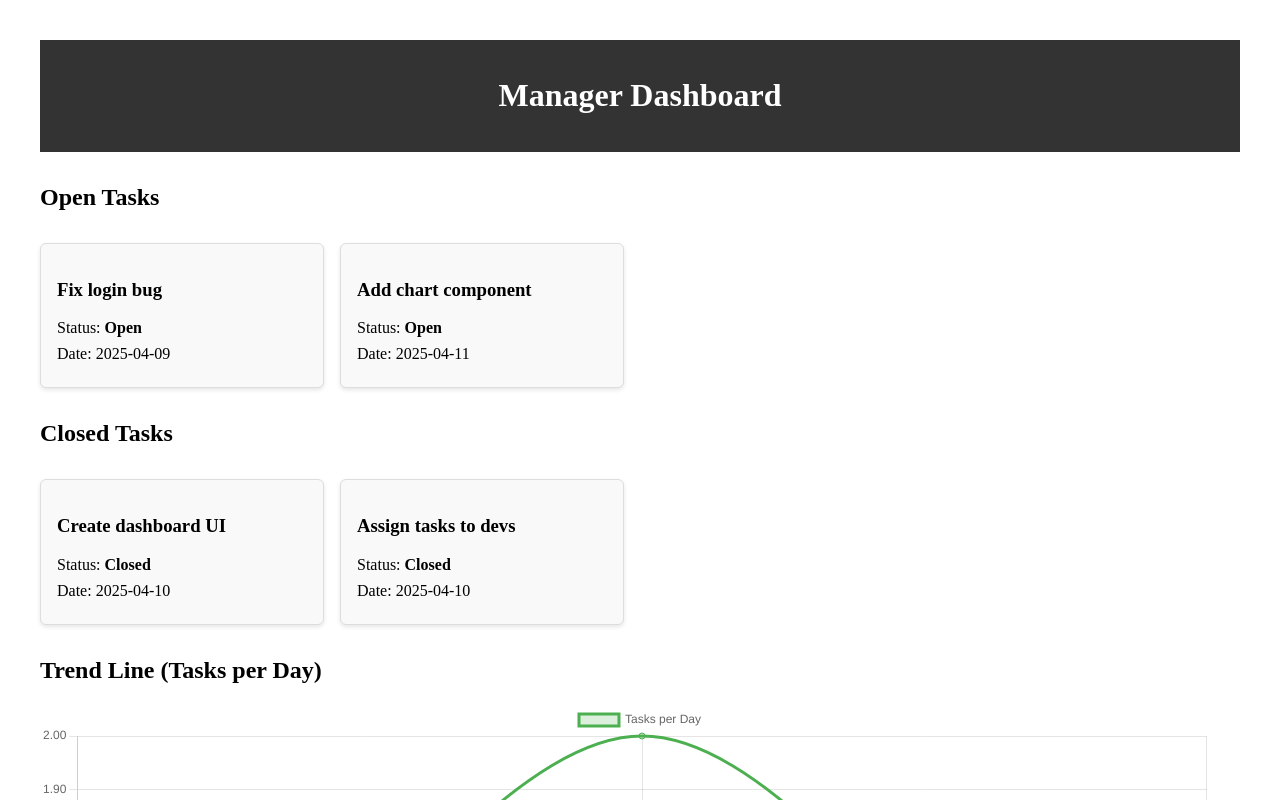
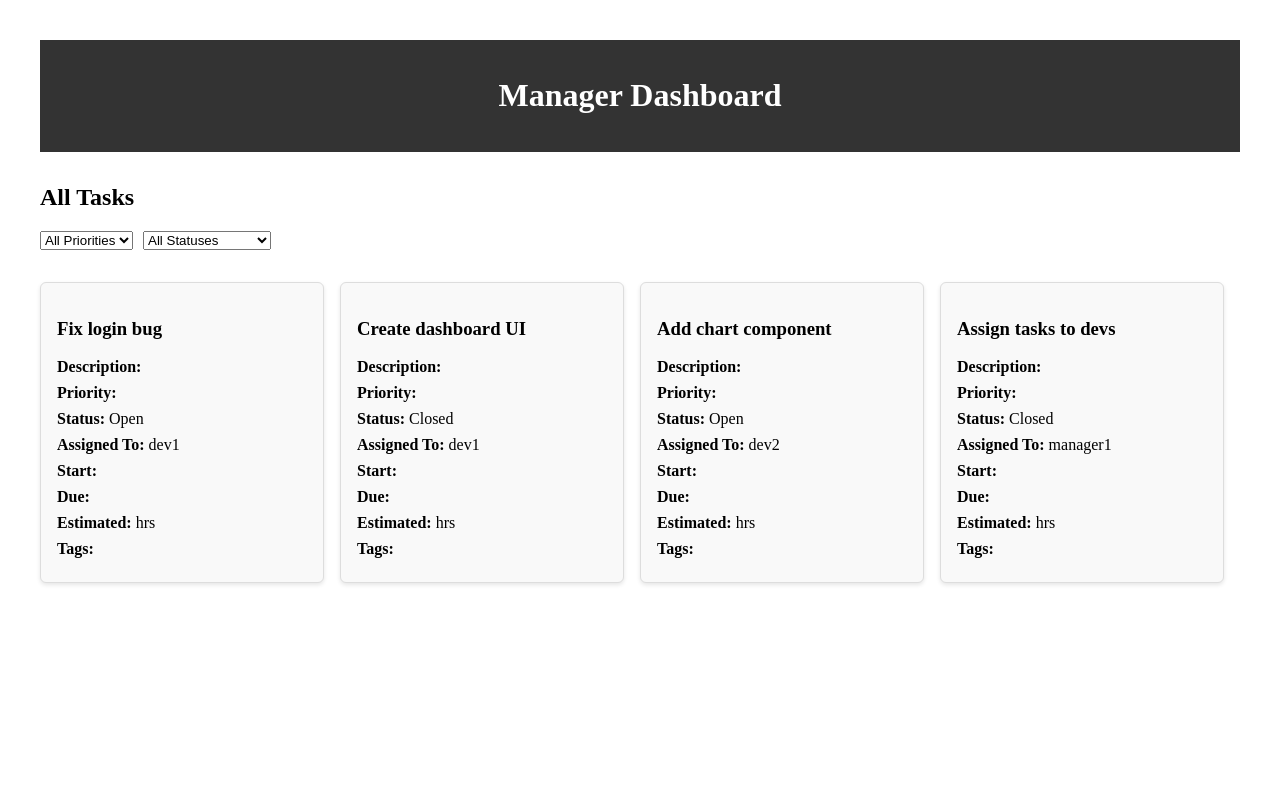
Before and after one commit to rathodashwini990/Bug-Task-Tracker-App, a Next.js app: page /dashboard/manager in a window 1280 px wide. Shown: the top 800 px of the page. Built offline with nearby package versions, Linux system fonts and the light colour scheme.

Commit message:
Add edit/delete task feature, request closure for bugs, manager approval, filters

```diff
--- a/src/components/TaskCard.js
+++ b/src/components/TaskCard.js
@@ -1,9 +1,40 @@
-export default function TaskCard({ title, status, date }) {
+export default function TaskCard({ task, role, onDelete, onEdit, onAction }) {
+    const {
+      id, title, description, priority, status, assignedTo,
+      startDate, dueDate, tags, estimatedHours, type
+    } = task;
+
+    const isDeveloper = role === "Developer";
+    const isManager = role === "Manager";
+
     return (
       <div className="task-card">
-        <h3>{title}</h3>
-        <p>Status: <strong>{status}</strong></p>
-        <p>Date: {date}</p>
+        <h3>{title} <span className="tag">{type}</span></h3>
+        <p><strong>Description:</strong> {description}</p>
+        <p><strong>Priority:</strong> {priority}</p>
+        <p><strong>Status:</strong> {status}</p>
+        <p><strong>Assigned To:</strong> {assignedTo}</p>
+        <p><strong>Start:</strong> {startDate}</p>
+        <p><strong>Due:</strong> {dueDate}</p>
+        <p><strong>Estimated:</strong> {estimatedHours} hrs</p>
+        <p><strong>Tags:</strong> {tags?.join(", ")}</p>
+
+        {isDeveloper && (
+          <div className="task-actions">
+            <button onClick={() => onEdit(task)}>Edit</button>
+            <button onClick={() => onDelete(id)}>Delete</button>
+            {status !== "Pending Approval" && status !== "Closed" && type === "Bug" && (
+              <button onClick={() => onAction(id, "Pending Approval")}>Request Closure</button>
+            )}
+          </div>
+        )}
+
+        {isManager && status === "Pending Approval" && (
+          <div className="task-actions">
+            <button onClick={() => onAction(id, "Closed")}>Approve</button>
+            <button onClick={() => onAction(id, "Reopened")}>Reopen</button>
+          </div>
+        )}
       </div>
     );
   }
--- /dev/null
+++ b/src/components/TaskFilter.js
@@ -0,0 +1,21 @@
+export default function TaskFilter({ filters, setFilters }) {
+    return (
+      <div className="task-filter">
+        <select value={filters.priority} onChange={(e) => setFilters({ ...filters, priority: e.target.value })}>
+          <option value="">All Priorities</option>
+          <option>Low</option>
+          <option>Medium</option>
+          <option>High</option>
+        </select>
+
+        <select value={filters.status} onChange={(e) => setFilters({ ...filters, status: e.target.value })}>
+          <option value="">All Statuses</option>
+          <option>Open</option>
+          <option>In Progress</option>
+          <option>Pending Approval</option>
+          <option>Closed</option>
+          <option>Reopened</option>
+        </select>
+      </div>
+    );
+  }
--- a/src/pages/dashboard/manager.js
+++ b/src/pages/dashboard/manager.js
@@ -1,32 +1,40 @@
+import { useState, useEffect } from "react";
 import Header from "../../components/Header";
 import TaskCard from "../../components/TaskCard";
-import TrendChart from "../../components/TrendChart";
-import tasks from "../../data/tasks.json";
+import TaskFilter from "../../components/TaskFilter";
+import tasksData from "../../data/tasks.json";
 import "../../styles/dashboard.css";
 
 export default function ManagerDashboard() {
-  const openTasks = tasks.filter((task) => task.status === "Open");
-  const closedTasks = tasks.filter((task) => task.status === "Closed");
+  const [tasks, setTasks] = useState([]);
+  const [filters, setFilters] = useState({ priority: "", status: "" });
+
+  useEffect(() => {
+    setTasks(tasksData); // All tasks
+  }, []);
+
+  const handleStatusChange = (id, newStatus) => {
+    setTasks((prev) =>
+      prev.map((task) => (task.id === id ? { ...task, status: newStatus } : task))
+    );
+  };
+
+  const filteredTasks = tasks.filter((task) => {
+    const priorityMatch = filters.priority ? task.priority === filters.priority : true;
+    const statusMatch = filters.status ? task.status === filters.status : true;
+    return priorityMatch && statusMatch;
+  });
 
   return (
     <div className="dashboard">
       <Header role="Manager" />
-      <h2>Open Tasks</h2>
+      <h2>All Tasks</h2>
+      <TaskFilter filters={filters} setFilters={setFilters} />
       <div className="task-grid">
-        {openTasks.map((task) => (
-          <TaskCard key={task.id} {...task} />
+        {filteredTasks.map((task) => (
+          <TaskCard key={task.id} task={task} role="Manager" onAction={handleStatusChange} />
         ))}
       </div>
-
-      <h2>Closed Tasks</h2>
-      <div className="task-grid">
-        {closedTasks.map((task) => (
-          <TaskCard key={task.id} {...task} />
-        ))}
-      </div>
-
-      <h2>Trend Line (Tasks per Day)</h2>
-      <TrendChart tasks={tasks} />
     </div>
   );
 }
--- a/src/styles/dashboard.css
+++ b/src/styles/dashboard.css
@@ -56,3 +56,22 @@
   .task-form button:hover {
     background-color: #45a049;
   }
+  .task-actions {
+    margin-top: 10px;
+  }
+
+  .task-actions button {
+    margin-right: 8px;
+    padding: 5px 8px;
+    border-radius: 6px;
+    border: none;
+    background: #007bff;
+    color: white;
+    cursor: pointer;
+  }
+
+  .task-filter {
+    margin: 20px 0;
+    display: flex;
+    gap: 10px;
+  }
```
Also changed, not shown: src/components/CreateTaskForm.js (+29 -15 lines), src/pages/dashboard/developer.js (+40 -6 lines).
